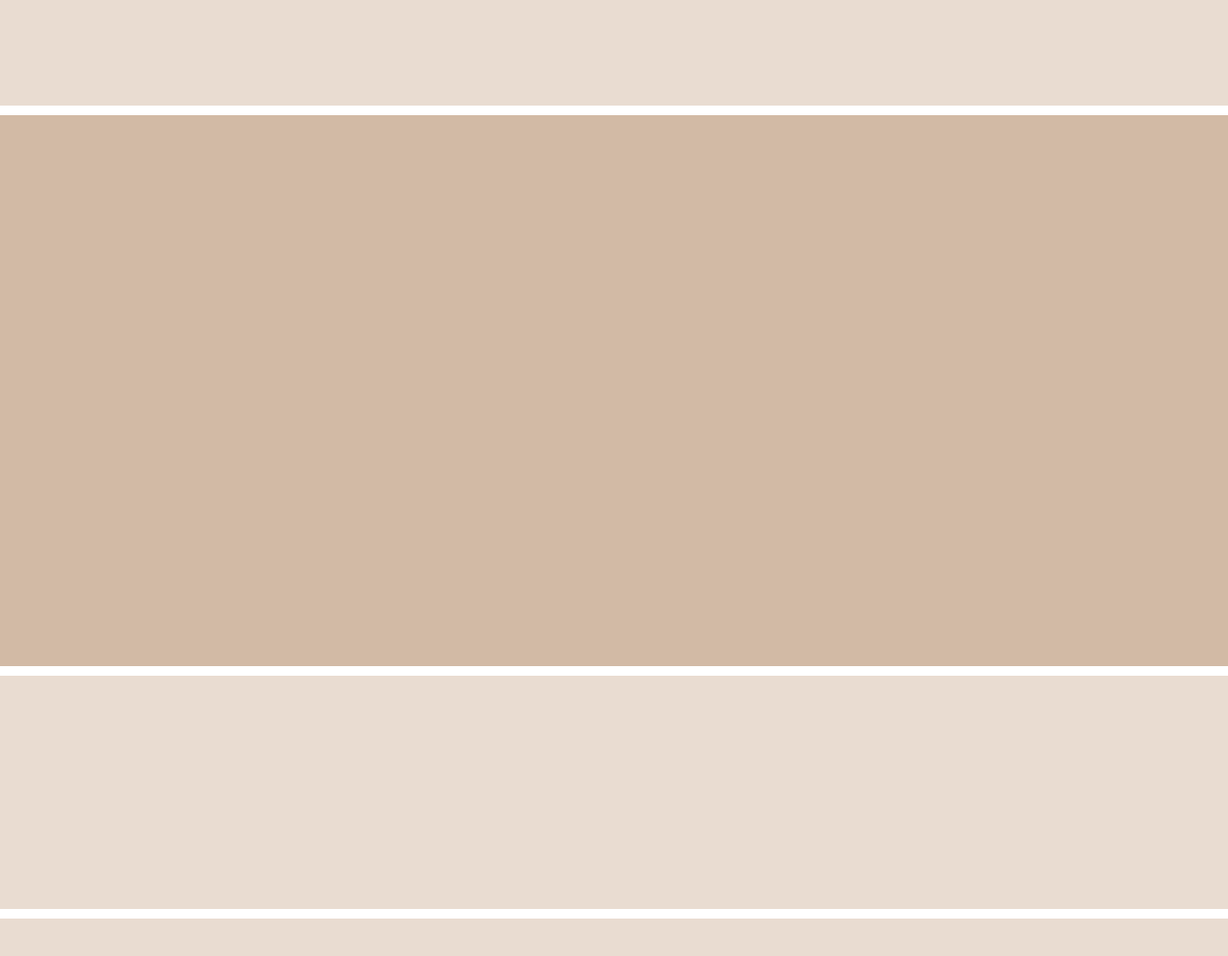
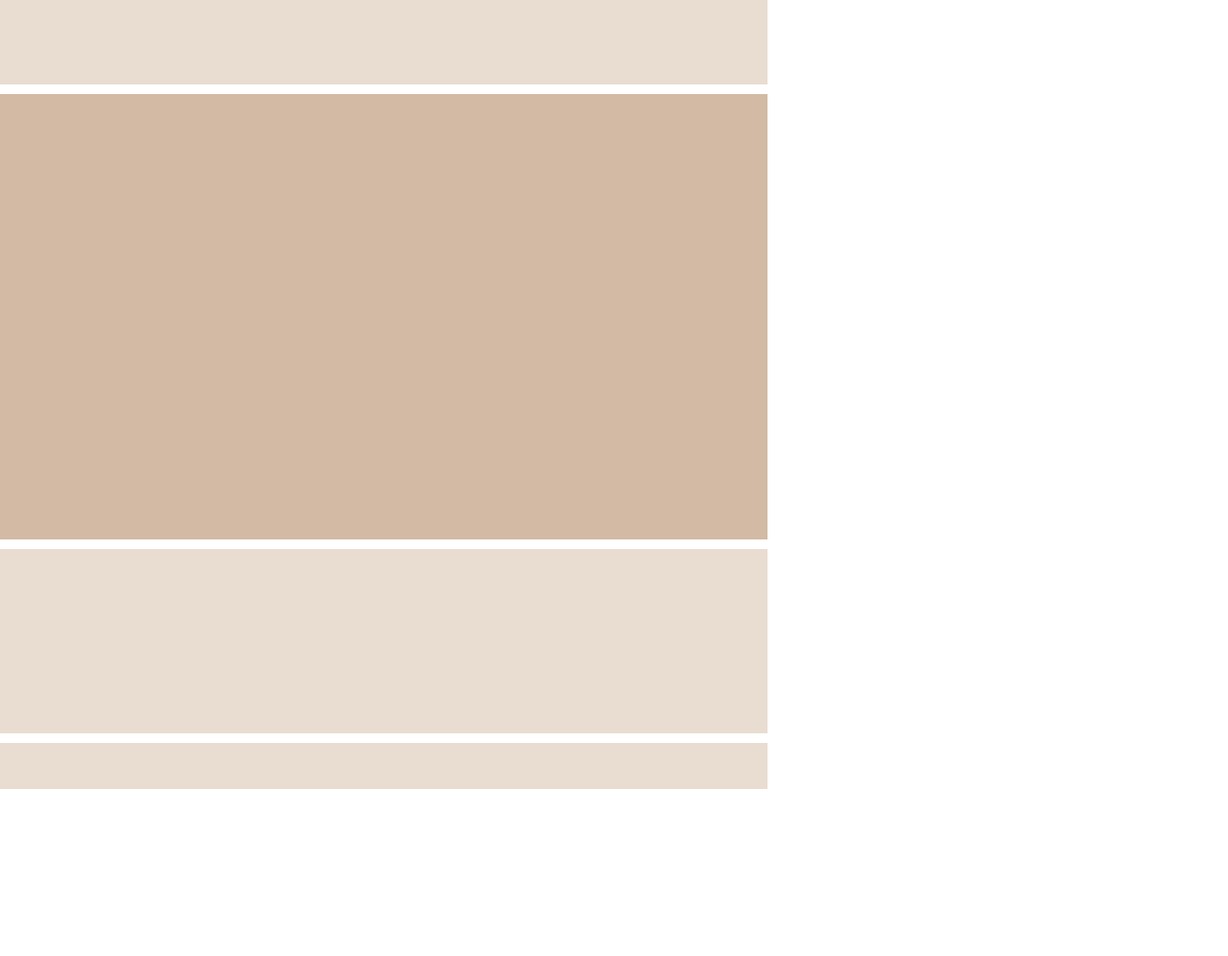
Before and after one commit to Luxianajpg/Preentrega2_Sirota, a plain HTML site: page index.html in a window 1280 px wide. Shown: the whole page at 96% size. After the commit the page ends 822 px from the top, so only its background shows below. Drawn offline with Linux system fonts and the light colour scheme; a web font is replaced by a local one.

Commit message:
medidas nuevas

```diff
--- a/css/style.css
+++ b/css/style.css
@@ -6,24 +6,23 @@
 body {
     display: grid;
     grid-template-columns: 1fr;
-    grid-template-rows: 110px 574px 243px 65px;
+    grid-template-rows: 11vh 58vh 24vh 6vh;
     row-gap: 10px;
-
 }
 
 header {
     background-color: #e9dcd1;
-    width: 100%;
+    width: 100vh;
 }
 main {
     background-color: #d2baa5;
-    width: 100%;
+    width: 100vh;
 }
 section {
     background-color: #e9dcd1;
-    width: 100%;
+    width: 100vh;
 }
 footer {
     background-color: #e9dcd1;
-    width: 100%;
+    width: 100vh;
 }
```
